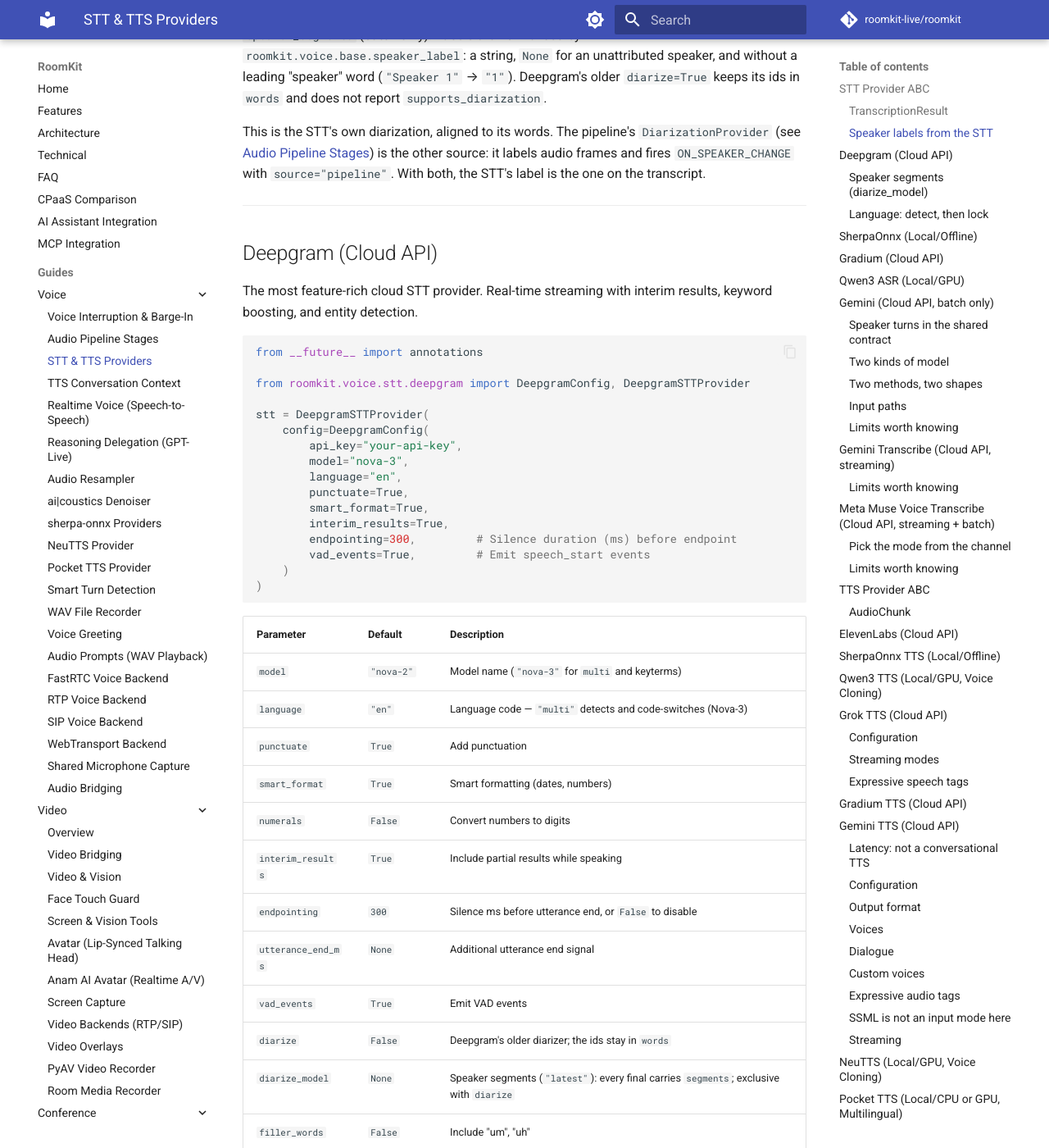
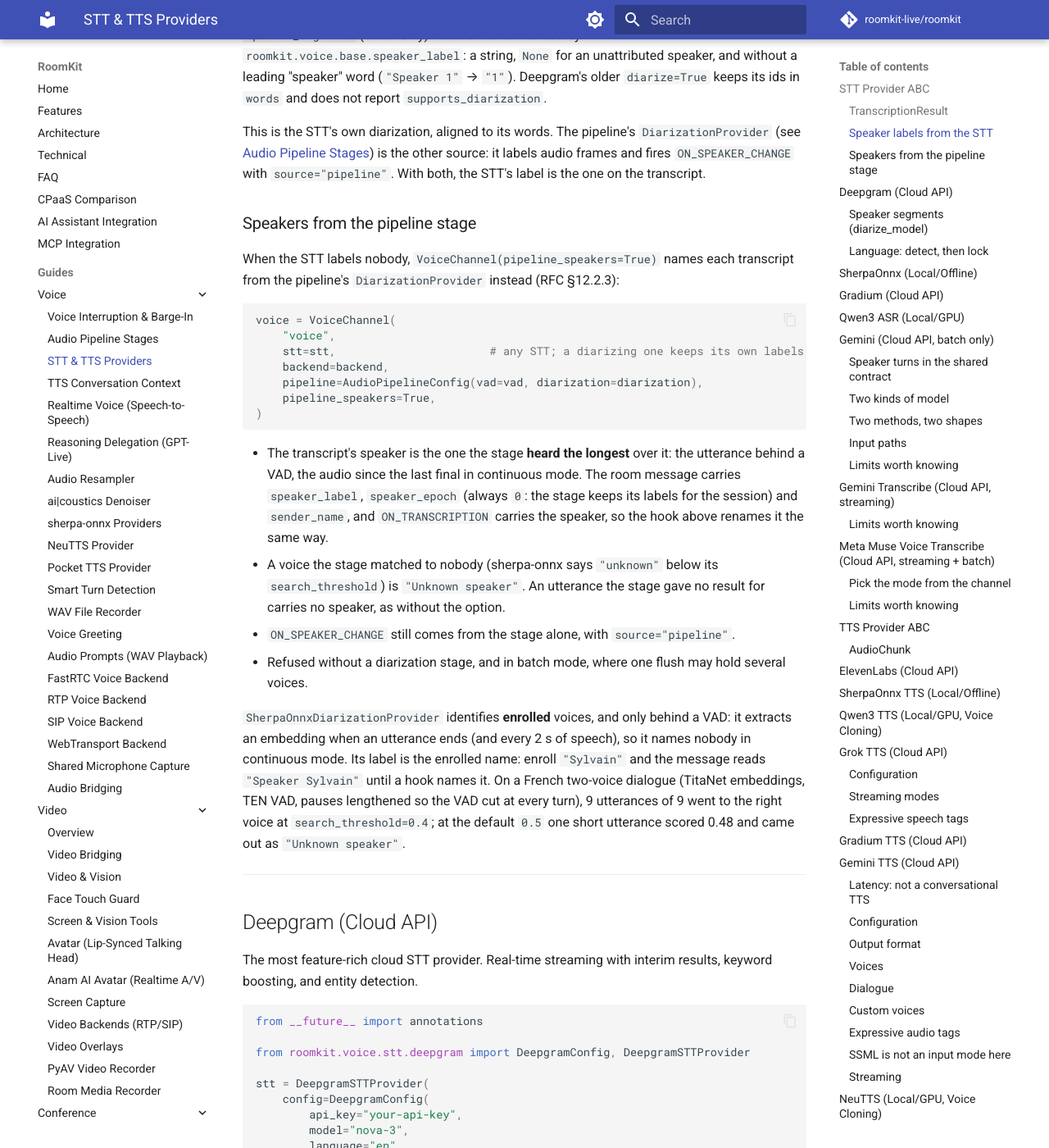
Before and after one commit to roomkit-live/roomkit-docs, an MkDocs documentation site: the page built from docs/guides/stt-tts-providers.md, in a window 1280 px wide and 1400 px high, scrolled down 2859 px. Shown: the whole window at 82% size. Built offline with MkDocs 1.6.1 and Material for MkDocs 9.7.7, drawn with Linux system fonts in a browser that asks for light colours; comment, search, counter and statistics services are not loaded.

Commit message:
docs(voice): speakers from the pipeline's diarization stage with pipeline_speakers, and the sherpa-onnx stage's real constructor (RMK-254)
A VoiceChannel with pipeline_speakers=True names each transcript from the DiarizationProvider when the STT labels nobody: the speaker heard the longest, "Unknown speaker" for a voice matched to nobody, refused without a stage and in batch mode. The sherpa-onnx stage needs a VAD and enrolled voices; its snippet now uses SherpaOnnxDiarizationConfig and shows enrollment. Live figures on a two-voice French dialogue.

````diff
--- a/docs/guides/stt-tts-providers.md
+++ b/docs/guides/stt-tts-providers.md
@@ -143,6 +143,44 @@ This is the STT's own diarization, aligned to its words. The pipeline's
 `DiarizationProvider` (see [Audio Pipeline Stages](audio-pipeline-stages.md))
 is the other source: it labels audio frames and fires `ON_SPEAKER_CHANGE` with
 `source="pipeline"`. With both, the STT's label is the one on the transcript.
+
+### Speakers from the pipeline stage
+
+When the STT labels nobody, `VoiceChannel(pipeline_speakers=True)` names each
+transcript from the pipeline's `DiarizationProvider` instead (RFC §12.2.3):
+
+```python
+voice = VoiceChannel(
+    "voice",
+    stt=stt,                       # any STT; a diarizing one keeps its own labels
+    backend=backend,
+    pipeline=AudioPipelineConfig(vad=vad, diarization=diarization),
+    pipeline_speakers=True,
+)
+```
+
+- The transcript's speaker is the one the stage **heard the longest** over it:
+  the utterance behind a VAD, the audio since the last final in continuous
+  mode. The room message carries `speaker_label`, `speaker_epoch` (always `0`:
+  the stage keeps its labels for the session) and `sender_name`, and
+  `ON_TRANSCRIPTION` carries the speaker, so the hook above renames it the
+  same way.
+- A voice the stage matched to nobody (sherpa-onnx says `"unknown"` below its
+  `search_threshold`) is `"Unknown speaker"`. An utterance the stage gave no
+  result for carries no speaker, as without the option.
+- `ON_SPEAKER_CHANGE` still comes from the stage alone, with
+  `source="pipeline"`.
+- Refused without a diarization stage, and in batch mode, where one flush may
+  hold several voices.
+
+`SherpaOnnxDiarizationProvider` identifies **enrolled** voices, and only
+behind a VAD: it extracts an embedding when an utterance ends (and every 2 s
+of speech), so it names nobody in continuous mode. Its label is the enrolled
+name: enroll `"Sylvain"` and the message reads `"Speaker Sylvain"` until a
+hook names it. On a French two-voice dialogue (TitaNet embeddings, TEN VAD,
+pauses lengthened so the VAD cut at every turn), 9 utterances of 9 went to the
+right voice at `search_threshold=0.4`; at the default `0.5` one short
+utterance scored 0.48 and came out as `"Unknown speaker"`.
 
 ---
 
````
Also changed, not shown: docs/features.md (+1 -0 lines), docs/guides/audio-pipeline-stages.md (+10 -4 lines), docs/guides/multi-speaker-rooms.md (+1 -1 lines).
